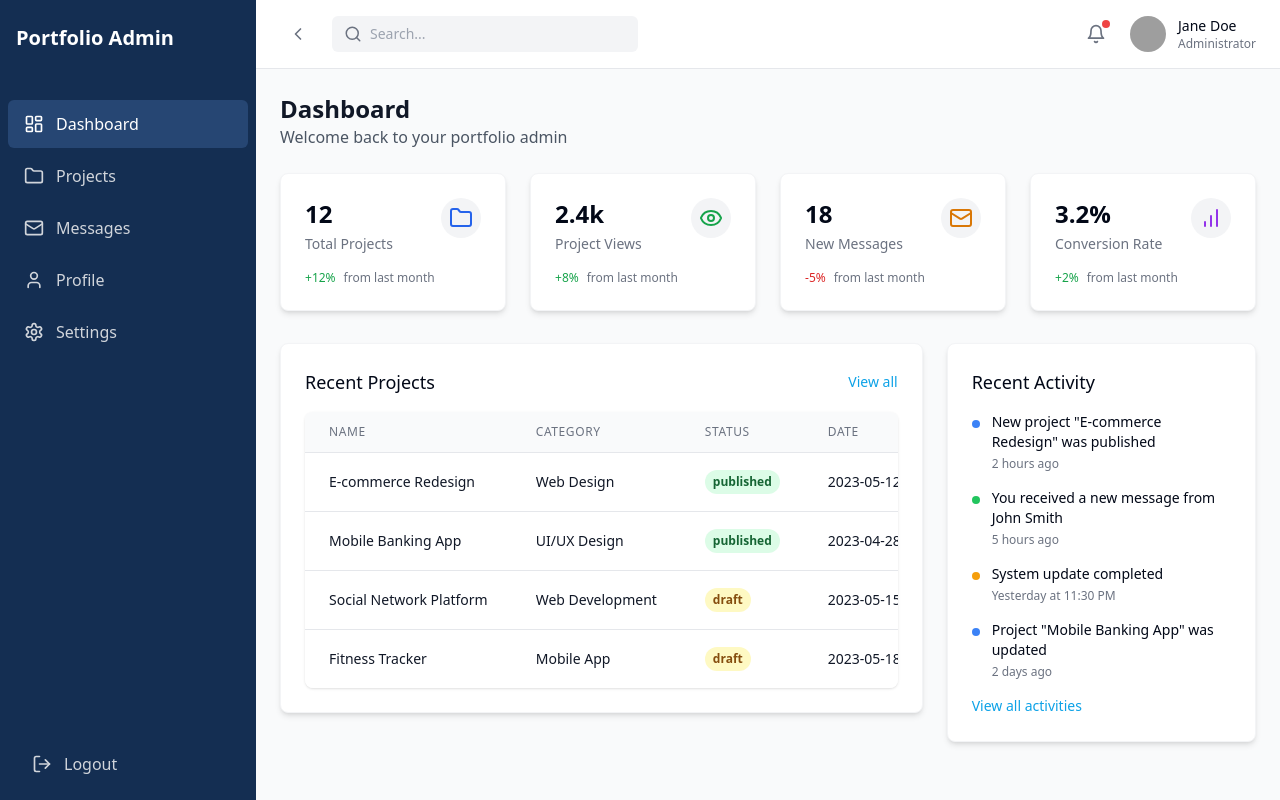
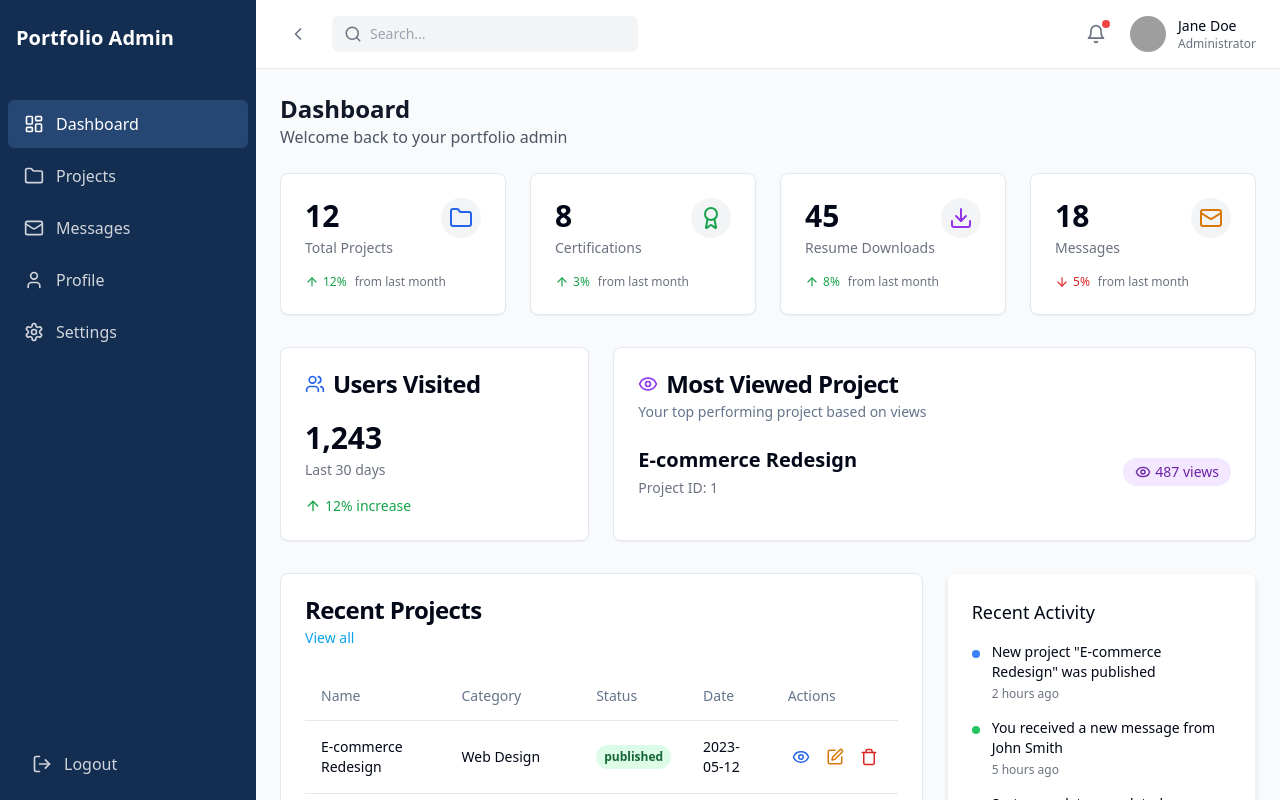
Before and after one commit to milan-m-antony/dashboard-artisan-panel, a React (Vite) app: page /admin in a window 1280 px wide. Shown: the top 800 px of the page. Built offline with nearby package versions, Linux system fonts and the light colour scheme; grey boxes are pictures that could not be loaded.

Commit message:
Add dashboard overview sections
Add sections for project, certification, resume downloads, messages, users visited, and most viewed project to the admin dashboard.

```diff
--- a/src/components/dashboard/ProjectTable.tsx
+++ b/src/components/dashboard/ProjectTable.tsx
@@ -1,14 +1,8 @@
 
 import React from 'react';
 import { Eye, Edit, Trash } from 'lucide-react';
-
-export interface Project {
-  id: number;
-  name: string;
-  category: string;
-  status: 'published' | 'draft';
-  date: string;
-}
+import { Table, TableHeader, TableBody, TableRow, TableHead, TableCell } from "@/components/ui/table";
+import { Project } from '@/types/dashboard';
 
 interface ProjectTableProps {
   projects: Project[];
@@ -24,37 +18,27 @@ export const ProjectTable: React.FC<ProjectTableProps> = ({
   onView,
 }) => {
   return (
-    <div className="overflow-x-auto rounded-lg shadow">
-      <table className="min-w-full divide-y divide-gray-200">
-        <thead className="bg-gray-50">
-          <tr>
-            <th scope="col" className="table-header">
-              Name
-            </th>
-            <th scope="col" className="table-header">
-              Category
-            </th>
-            <th scope="col" className="table-header">
-              Status
-            </th>
-            <th scope="col" className="table-header">
-              Date
-            </th>
-            <th scope="col" className="table-header">
-              Actions
-            </th>
-          </tr>
-        </thead>
-        <tbody className="bg-white divide-y divide-gray-200">
+    <div className="overflow-x-auto">
+      <Table>
+        <TableHeader>
+          <TableRow>
+            <TableHead>Name</TableHead>
+            <TableHead>Category</TableHead>
+            <TableHead>Status</TableHead>
+            <TableHead>Date</TableHead>
+            <TableHead>Actions</TableHead>
+          </TableRow>
+        </TableHeader>
+        <TableBody>
           {projects.map((project) => (
-            <tr key={project.id}>
-              <td className="table-cell font-medium">
+            <TableRow key={project.id}>
+              <TableCell className="font-medium">
                 {project.name}
-              </td>
-              <td className="table-cell">
+              </TableCell>
+              <TableCell>
                 {project.category}
-              </td>
-              <td className="table-cell">
+              </TableCell>
+              <TableCell>
                 <span
                   className={`inline-flex px-2 py-1 text-xs font-semibold rounded-full ${
                     project.status === 'published'
@@ -64,11 +48,11 @@ export const ProjectTable: React.FC<ProjectTableProps> = ({
                 >
                   {project.status}
                 </span>
-              </td>
-              <td className="table-cell">
+              </TableCell>
+              <TableCell>
                 {project.date}
-              </td>
-              <td className="table-cell">
+              </TableCell>
+              <TableCell>
                 <div className="flex space-x-2">
                   <button
                     onClick={() => onView(project.id)}
@@ -89,11 +73,11 @@ export const ProjectTable: React.FC<ProjectTableProps> = ({
                     <Trash size={18} />
                   </button>
                 </div>
-              </td>
-            </tr>
+              </TableCell>
+            </TableRow>
           ))}
-        </tbody>
-      </table>
+        </TableBody>
+      </Table>
     </div>
   );
 };
--- a/src/components/dashboard/StatCard.tsx
+++ b/src/components/dashboard/StatCard.tsx
@@ -1,6 +1,7 @@
 
 import React from 'react';
-import { LucideIcon } from 'lucide-react';
+import { ArrowUp, ArrowDown } from 'lucide-react';
+import { Card, CardContent } from '@/components/ui/card';
 
 interface StatCardProps {
   title: string;
@@ -21,27 +22,34 @@ export const StatCard: React.FC<StatCardProps> = ({
   bgColor = 'bg-white',
 }) => {
   return (
-    <div className={`stat-card ${bgColor}`}>
+    <Card>
+      <CardContent className="p-6">
         <div className="flex justify-between items-start">
           <div>
-          <p className="stat-value">{value}</p>
-          <p className="stat-label">{title}</p>
+            <p className="text-3xl font-bold">{value}</p>
+            <p className="text-sm text-gray-500 mt-1">{title}</p>
           </div>
           <div className="p-2 bg-gray-100 rounded-full">{icon}</div>
         </div>
 
         {trend && (
           <div className="mt-4 flex items-center">
+            {trend.positive ? (
+              <ArrowUp size={14} className="text-green-600" />
+            ) : (
+              <ArrowDown size={14} className="text-red-600" />
+            )}
             <span
-            className={`text-xs font-medium ${
+              className={`text-xs font-medium ml-1 ${
                 trend.positive ? 'text-green-600' : 'text-red-600'
               }`}
             >
-            {trend.positive ? '+' : '-'}{Math.abs(trend.value)}%
+              {Math.abs(trend.value)}%
             </span>
             <span className="text-xs text-gray-500 ml-2">from last month</span>
           </div>
         )}
-    </div>
+      </CardContent>
+    </Card>
   );
 };
--- a/src/pages/admin/Dashboard.tsx
+++ b/src/pages/admin/Dashboard.tsx
@@ -1,12 +1,19 @@
 
 import React from 'react';
-import { BarChart, Eye, Folder, Mail, ArrowUp, ArrowDown } from 'lucide-react';
+import { BarChart, Eye, Folder, Mail, Users, Award, Download, ArrowUp } from 'lucide-react';
 import { StatCard } from '@/components/dashboard/StatCard';
 import { ProjectTable } from '@/components/dashboard/ProjectTable';
 import { RecentActivity } from '@/components/dashboard/RecentActivity';
-import { Project, Activity } from '@/types/dashboard';
+import { Project, Activity, PortfolioStats } from '@/types/dashboard';
 import { AdminLayout } from '@/components/layout/AdminLayout';
 import { useToast } from '@/hooks/use-toast';
+import {
+  Card,
+  CardContent,
+  CardHeader,
+  CardTitle,
+  CardDescription
+} from '@/components/ui/card';
 
 const Dashboard = () => {
   const { toast } = useToast();
@@ -25,6 +32,20 @@ const Dashboard = () => {
     { id: 3, type: 'system', description: 'System update completed', time: 'Yesterday at 11:30 PM' },
     { id: 4, type: 'project', description: 'Project "Mobile Banking App" was updated', time: '2 days ago' },
   ];
+
+  // Portfolio stats
+  const portfolioStats: PortfolioStats = {
+    totalProjects: 12,
+    totalCertifications: 8,
+    resumeDownloads: 45,
+    totalMessages: 18,
+    usersVisited: 1243,
+    mostViewedProject: {
+      id: 1,
+      name: 'E-commerce Redesign',
+      views: 487
+    }
+  };
 
   const handleEdit = (id: number) => {
     toast({
@@ -58,46 +79,93 @@ const Dashboard = () => {
       <div className="grid grid-cols-1 md:grid-cols-2 lg:grid-cols-4 gap-6 mb-8">
         <StatCard
           title="Total Projects"
-          value="12"
+          value={portfolioStats.totalProjects.toString()}
           icon={<Folder className="text-blue-600" size={24} />}
           trend={{ value: 12, positive: true }}
         />
         <StatCard
-          title="Project Views"
-          value="2.4k"
-          icon={<Eye className="text-green-600" size={24} />}
+          title="Certifications"
+          value={portfolioStats.totalCertifications.toString()}
+          icon={<Award className="text-green-600" size={24} />}
+          trend={{ value: 3, positive: true }}
+        />
+        <StatCard
+          title="Resume Downloads"
+          value={portfolioStats.resumeDownloads.toString()}
+          icon={<Download className="text-purple-600" size={24} />}
           trend={{ value: 8, positive: true }}
         />
         <StatCard
-          title="New Messages"
-          value="18"
+          title="Messages"
+          value={portfolioStats.totalMessages.toString()}
           icon={<Mail className="text-amber-600" size={24} />}
           trend={{ value: 5, positive: false }}
         />
-        <StatCard
-          title="Conversion Rate"
-          value="3.2%"
-          icon={<BarChart className="text-purple-600" size={24} />}
-          trend={{ value: 2, positive: true }}
-        />
+      </div>
+
+      <div className="grid grid-cols-1 md:grid-cols-2 lg:grid-cols-3 gap-6 mb-8">
+        <Card className="col-span-1">
+          <CardHeader>
+            <CardTitle className="flex items-center gap-2">
+              <Users className="text-blue-600" size={20} />
+              Users Visited
+            </CardTitle>
+          </CardHeader>
+          <CardContent>
+            <div className="text-3xl font-bold">{portfolioStats.usersVisited.toLocaleString()}</div>
+            <div className="text-sm text-gray-500 mt-1">Last 30 days</div>
+            <div className="mt-4 text-sm flex items-center text-green-600">
+              <ArrowUp size={16} className="mr-1" />
+              <span>12% increase</span>
+            </div>
+          </CardContent>
+        </Card>
+
+        <Card className="col-span-1 md:col-span-2">
+          <CardHeader>
+            <CardTitle className="flex items-center gap-2">
+              <Eye className="text-purple-600" size={20} />
+              Most Viewed Project
+            </CardTitle>
+            <CardDescription>
+              Your top performing project based on views
+            </CardDescription>
+          </CardHeader>
+          <CardContent>
+            <div className="flex flex-col sm:flex-row justify-between items-start sm:items-center">
+              <div>
+                <h3 className="text-xl font-semibold">{portfolioStats.mostViewedProject.name}</h3>
+                <p className="text-sm text-gray-500 mt-1">Project ID: {portfolioStats.mostViewedProject.id}</p>
+              </div>
+              <div className="mt-2 sm:mt-0 bg-purple-100 text-purple-800 px-3 py-1 rounded-full text-sm font-medium flex items-center">
+                <Eye size={16} className="mr-1" />
+                {portfolioStats.mostViewedProject.views} views
+              </div>
+            </div>
+          </CardContent>
+        </Card>
       </div>
 
       <div className="grid grid-cols-1 lg:grid-cols-3 gap-6 mb-6">
         <div className="lg:col-span-2 space-y-6">
-          <div className="dashboard-card">
-            <div className="flex justify-between items-center mb-4">
-              <h3 className="text-lg font-medium">Recent Projects</h3>
+          <Card>
+            <CardHeader>
+              <CardTitle>Recent Projects</CardTitle>
+              <CardDescription>
                 <a href="/admin/projects" className="text-sm text-accent font-medium hover:underline">
                   View all
                 </a>
-            </div>
+              </CardDescription>
+            </CardHeader>
+            <CardContent>
               <ProjectTable
                 projects={projects}
                 onEdit={handleEdit}
                 onDelete={handleDelete}
                 onView={handleView}
               />
-          </div>
+            </CardContent>
+          </Card>
         </div>
         <div>
           <RecentActivity activities={activities} />
--- a/src/types/dashboard.ts
+++ b/src/types/dashboard.ts
@@ -1,3 +1,4 @@
+
 
 export interface Activity {
   id: number;
@@ -41,3 +42,25 @@ export interface ProfileData {
     github: string;
   };
 }
+
+export interface PortfolioStats {
+  totalProjects: number;
+  totalCertifications: number;
+  resumeDownloads: number;
+  totalMessages: number;
+  usersVisited: number;
+  mostViewedProject: {
+    id: number;
+    name: string;
+    views: number;
+  };
+}
+
+export interface Certification {
+  id: number;
+  name: string;
+  issuer: string;
+  date: string;
+  expires?: string;
+  credentialURL?: string;
+}
```
Lines whose indentation alone changed are shown as unchanged.
